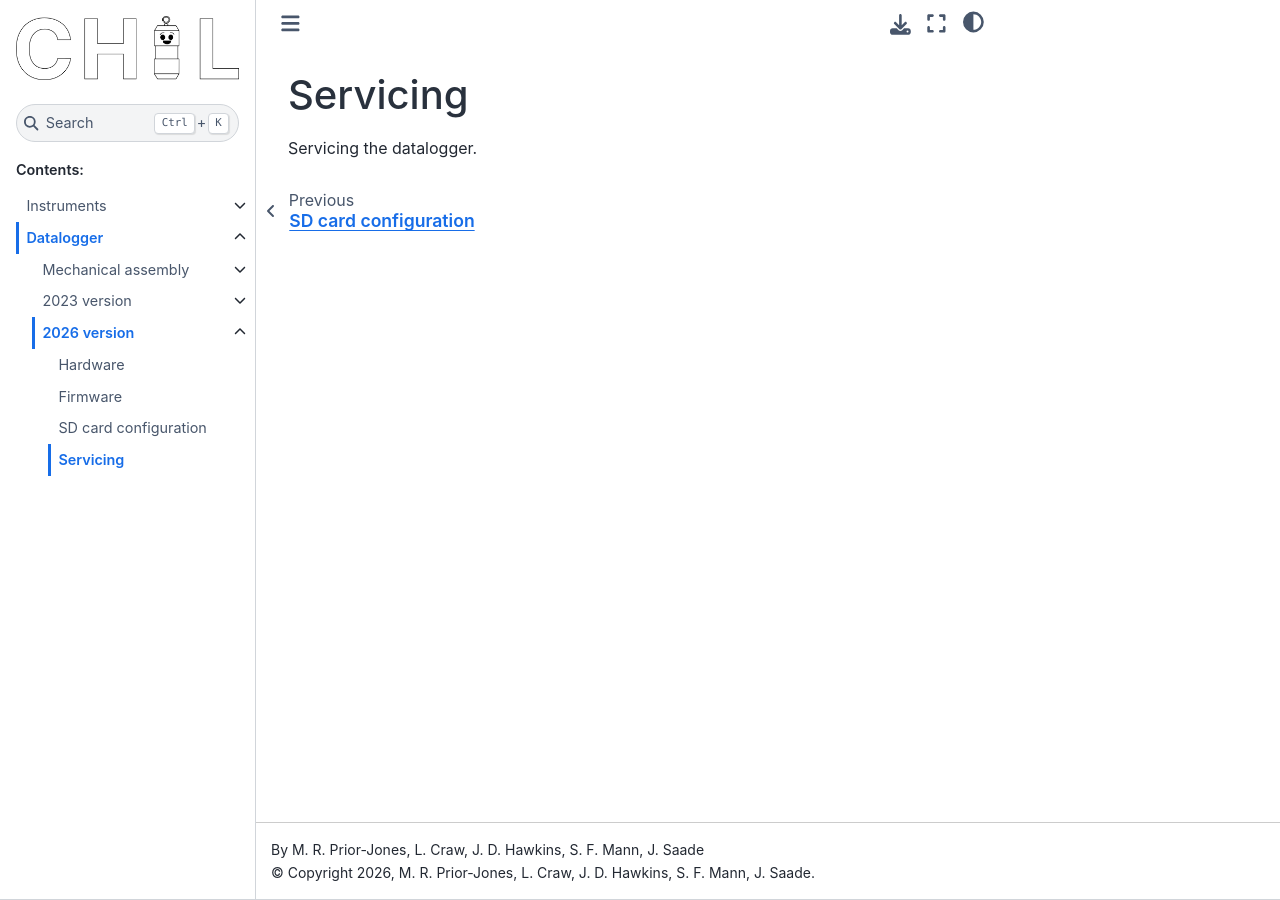
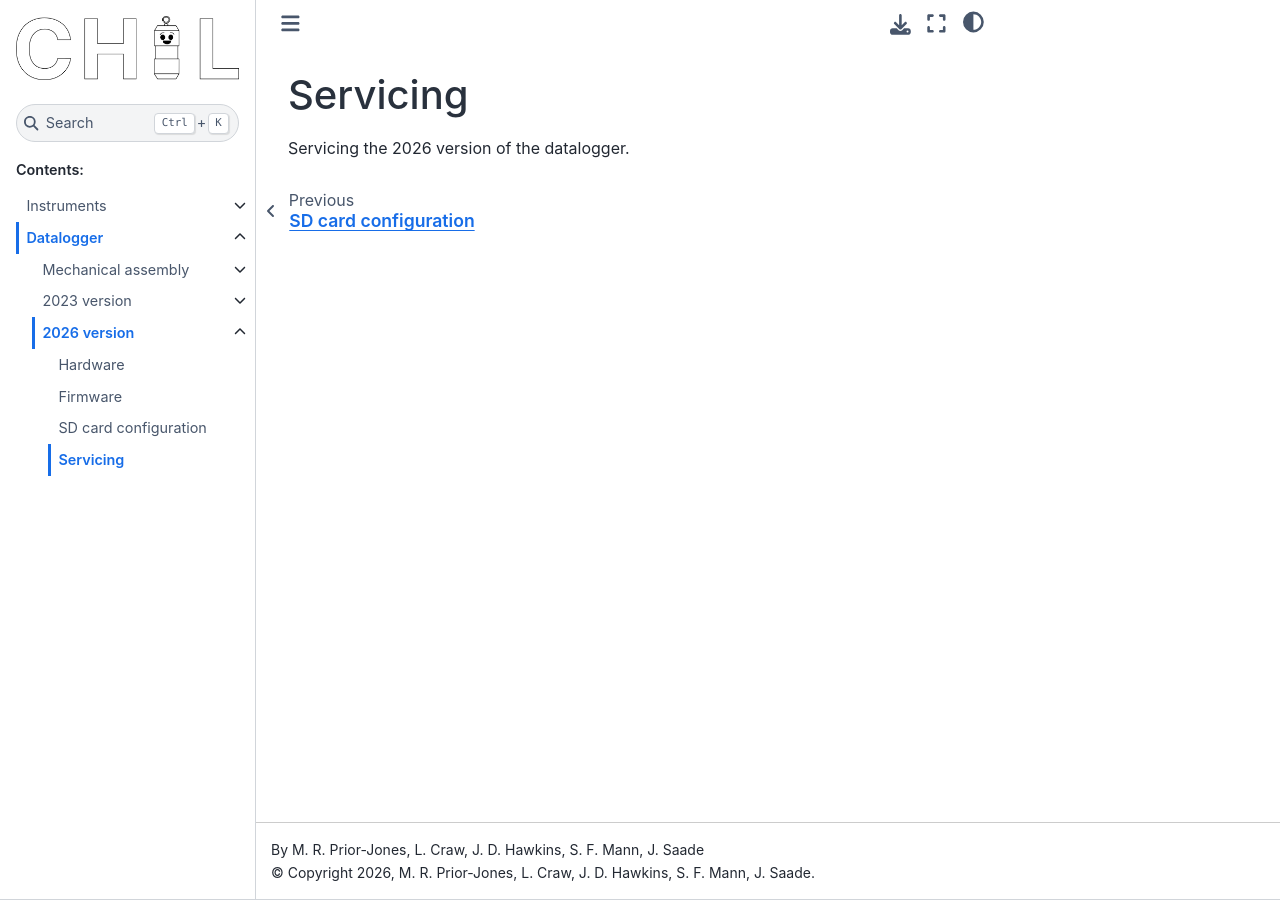
Before and after one commit to CHILCardiff/docs, a Sphinx documentation site: the page built from source/datalogger/2026/servicing.rst, in a window 1280 px wide. Built offline with Sphinx 7.4.7 and the Sphinx Book theme 1.1.4, drawn with Linux system fonts in a browser that asks for light colours.

Commit message:
update text on servicing dataloggers

```diff
--- a/source/datalogger/2023/servicing.rst
+++ b/source/datalogger/2023/servicing.rst
@@ -1,3 +1,4 @@
 Servicing
 =========
-Servicing the datalogger.
+
+Servicing the 2023 version of the datalogger.
--- a/source/datalogger/2026/configuration.rst
+++ b/source/datalogger/2026/configuration.rst
@@ -1,2 +1,3 @@
 SD card configuration
 =====================
+Description of the SD card configuration format and options.
--- a/source/datalogger/2026/servicing.rst
+++ b/source/datalogger/2026/servicing.rst
@@ -1,3 +1,4 @@
 Servicing
 =========
-Servicing the datalogger.
+
+Servicing the 2026 version of the datalogger.
```
